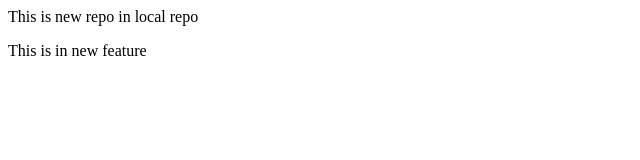
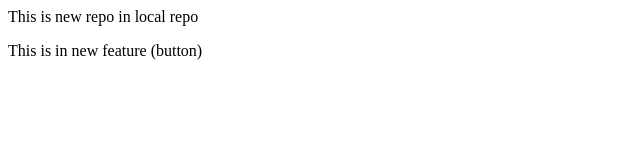
Before and after one commit to bshrut/LocalRepo, a plain HTML site: page index.html in a window 1280 px wide. Shown: the full height of the page, 0-640 px from the left. Drawn offline with Linux system fonts and the light colour scheme.

```diff
--- a/index.html
+++ b/index.html
@@ -1,2 +1,2 @@
 <p>This is new repo in local repo</p>
-<p>This is in new feature </p>
+<p>This is in new feature (button)</p>
```
